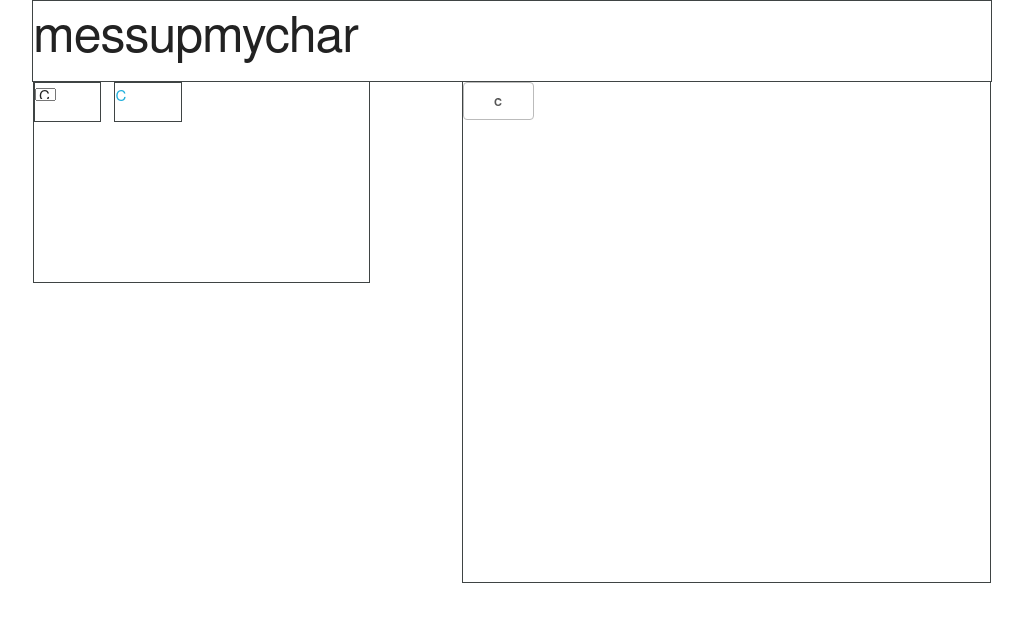
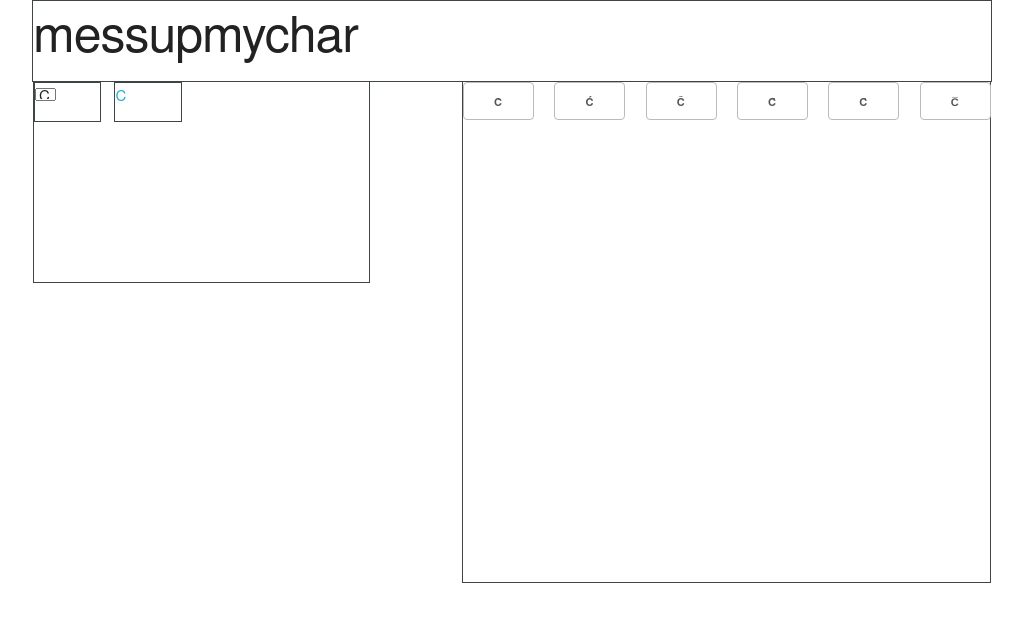
Before and after one commit to leonmeerfeld/mess-up-my-char, a plain HTML site: page index.html in a window 1280 px wide. Shown: the whole page, without its empty margins (128-1151 px from the left). Drawn offline with Linux system fonts and the light colour scheme.

Commit message:
added aditional buttons which do not work yet

```diff
--- a/index.html
+++ b/index.html
@@ -55,6 +55,21 @@
           <div class="two columns">
             <button value="768" id="diacriticalMarkBtn">C&#768;</button>
           </div>
+          <div class="two columns">
+            <button value="769" id="diacriticalMarkBtn">C&#769;</button>
+          </div>
+          <div class="two columns">
+            <button value="770" id="diacriticalMarkBtn">C&#770;</button>
+          </div>
+          <div class="two columns">
+            <button value="771" id="diacriticalMarkBtn">C&#771;</button>
+          </div>
+          <div class="two columns">
+            <button value="772" id="diacriticalMarkBtn">C&#772;</button>
+          </div>
+          <div class="two columns">
+            <button value="773" id="diacriticalMarkBtn">C&#773;</button>
+          </div>
         </div>
       </div>
     </div>
```
